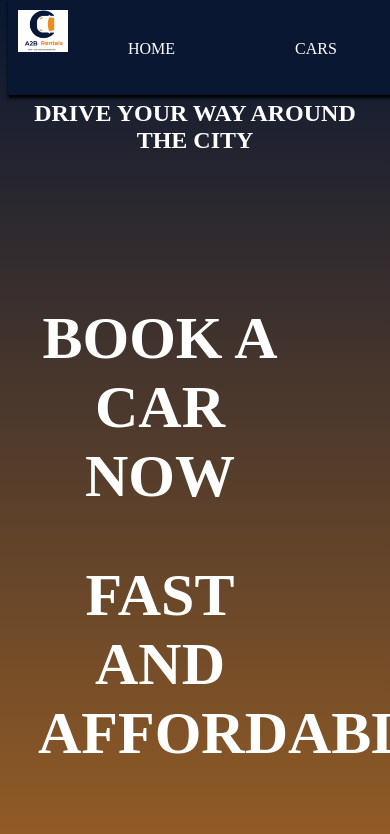
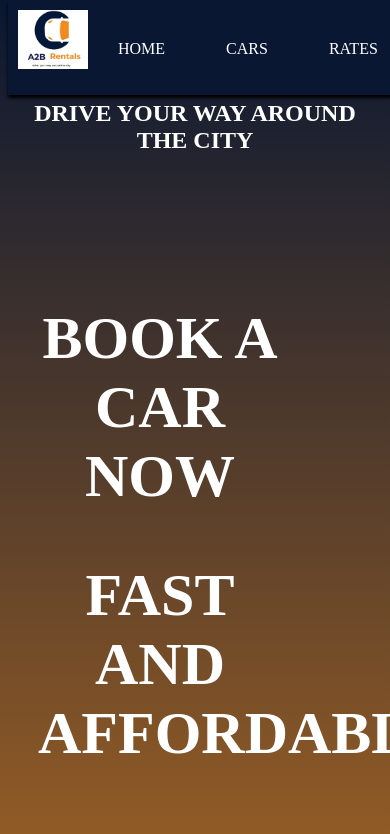
Before and after one commit to Justuhnerd/A2B-rentals-, a plain HTML site: page index.html in a window 390 px wide. Shown: the top 834 px of the page. Drawn offline with Linux system fonts and the light colour scheme.

Commit message:
Update a2b.css

```diff
--- a/a2b.css
+++ b/a2b.css
@@ -1,5 +1,3 @@
-
-
 .logo{
   width: 100px;
 
@@ -29,7 +27,6 @@ nav {
 nav ul {
   list-style-type: none;
   margin: 30px;
-  margin-right: 0px;
   padding: 0;
   display: flex;
 }
@@ -49,11 +46,40 @@ nav li a:hover {
 }
 
 /* Responsive adjustments */
+
+
 @media (max-width: 768px) {
-  .logo {
-    width: 50px;
+  .scroll-nav {
+    overflow-x: auto;
+    white-space: nowrap;
   }
 
+  .scroll-nav ul {
+    display: flex;
+    flex-wrap: nowrap;
+  }
+
+  .scroll-nav li {
+    padding: 0 10px;
+  }
+
+  nav ul {
+  list-style-type: none;
+  margin: 30px;
+  margin-left: 0px;
+  padding: 0;
+  display: flex;
+}
+
+
+nav li {
+  margin-right: 1px;
+}
+
+.logo {
+    width: 70px;
+  }
+}
   /* header */
   .content{
       margin-top: 100px;
```
